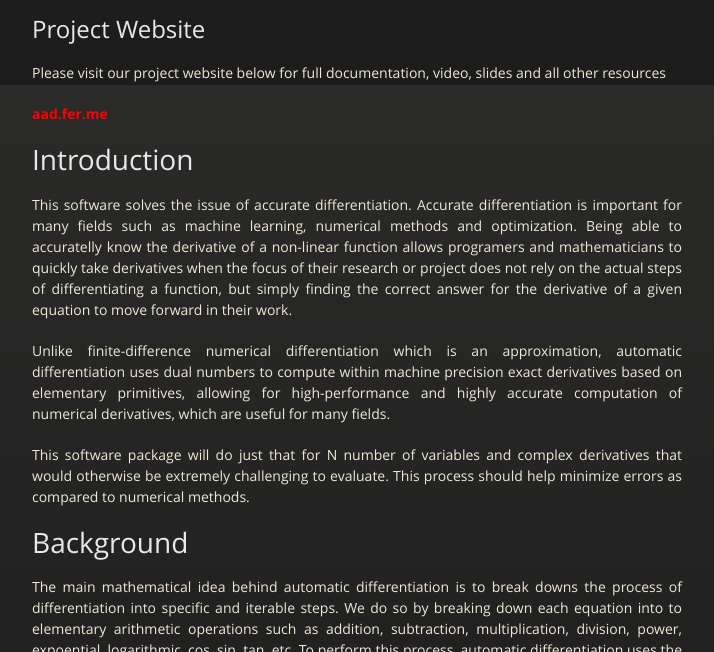
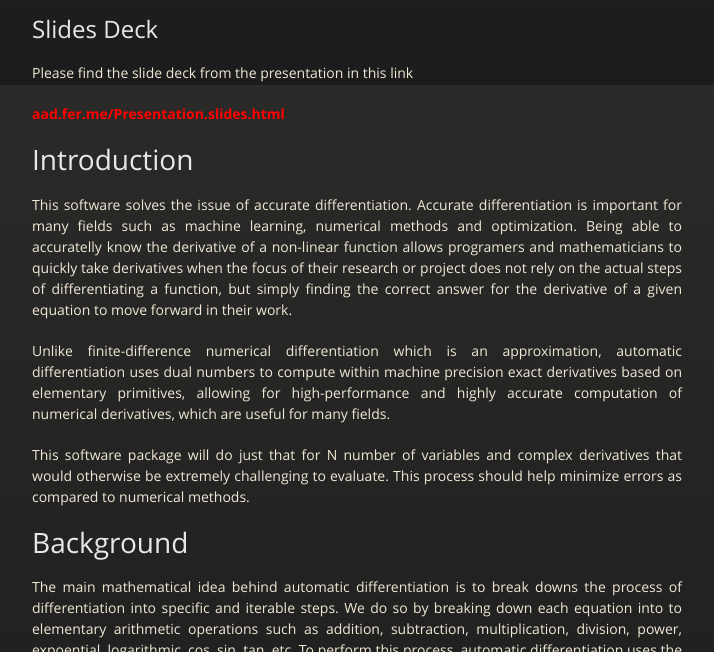
Before and after one commit to dist-computing/cs107-FinalProject, a Jekyll site: the page built from index.md, in a window 1280 px wide and 900 px high, scrolled down 567 px, cut to the strip 248-900 px from the top of the window. Shown: the whole strip, without its empty margins (283-997 px from the left). Built offline with Jekyll 4.4.1, drawn with Linux system fonts in a browser that asks for light colours; nearby versions of some CDN libraries; our own code applies the rules of GitHub Pages for plain Markdown files; formulas are drawn with MathJax 3; the repository's description, which GitHub fills in, is left out.

Commit message:
updated index.md with documentation <automated>

```diff
--- a/index.md
+++ b/index.md
@@ -2,13 +2,21 @@
  title: About the code
 ---
 # Final Project Presentation Video
+<!-- [![Youtube Video](https://aad.fer.me/assets/images/yt.png)](https://www.youtube.com/watch?v=f46T2JuCtgU) -->
 {% include youtubePlayer.html id="f46T2JuCtgU" %}
 
-## Project Website
+## Slides Deck
+
+Please find the slide deck from the presentation in this link
+
+**[aad.fer.me/Presentation.slides.html](https://aad.fer.me/Presentation.slides.html)**
+
+
+<!-- ## Project Website
 
 Please visit our project website below for full documentation, video, slides and all other resources
 
-**[aad.fer.me](https://aad.fer.me)**
+**[aad.fer.me](https://aad.fer.me)** -->
 
 # Introduction
 
```
Also changed, not shown: 1 other file.
